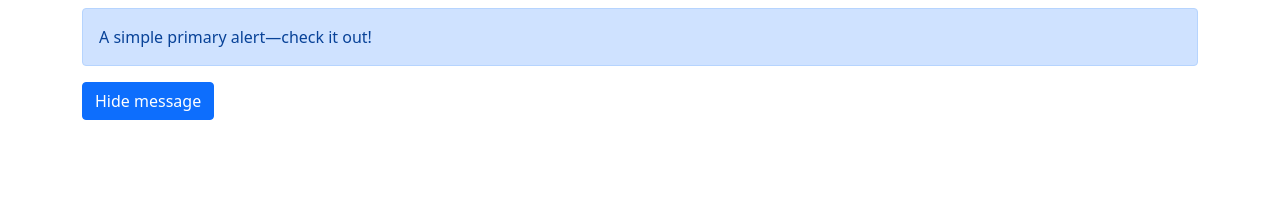
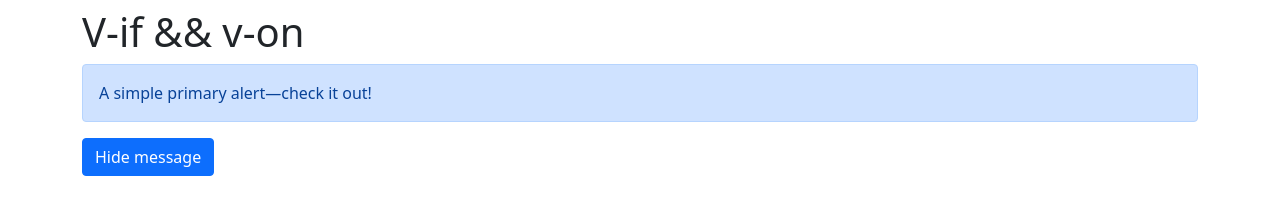
Before and after one commit to ICodingStack/vuejs, a plain HTML site: page index1.html in a window 1280 px wide. Drawn offline with nearby package versions, Linux system fonts and the light colour scheme.

```diff
--- a/index1.html
+++ b/index1.html
@@ -6,8 +6,10 @@
 	<link href="https://cdn.jsdelivr.net/npm/bootstrap@5.0.2/dist/css/bootstrap.min.css" rel="stylesheet" integrity="sha384-EVSTQN3/azprG1Anm3QDgpJLIm9Nao0Yz1ztcQTwFspd3yD65VohhpuuCOmLASjC" crossorigin="anonymous">
 </head>
 <body>
+
     <div class="container mt-2" id="app">
     	<div class="row">
+    	<h1>V-if && v-on</h1>
     		<div class="col-md-12">
 				<div v-if="!scores.length && showAlert" class="alert alert-primary" role="alert">
 				A simple primary alert—check it out!
```
